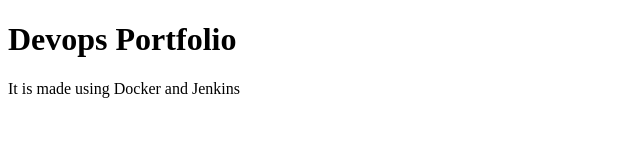
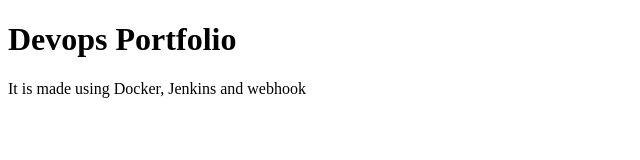
Before and after one commit to AnkushUjawane/portfolio-devops, a plain HTML site: page index.html in a window 1280 px wide. Shown: the full height of the page, 0-640 px from the left. Drawn offline with Linux system fonts and the light colour scheme.

Commit message:
testing with webhook

```diff
--- a/index.html
+++ b/index.html
@@ -7,6 +7,6 @@
 </head>
 <body>
     <h1>Devops Portfolio</h1>
-    <p>It is made using Docker and Jenkins</p>
+    <p>It is made using Docker, Jenkins and webhook</p>
 </body>
 </html>
```
